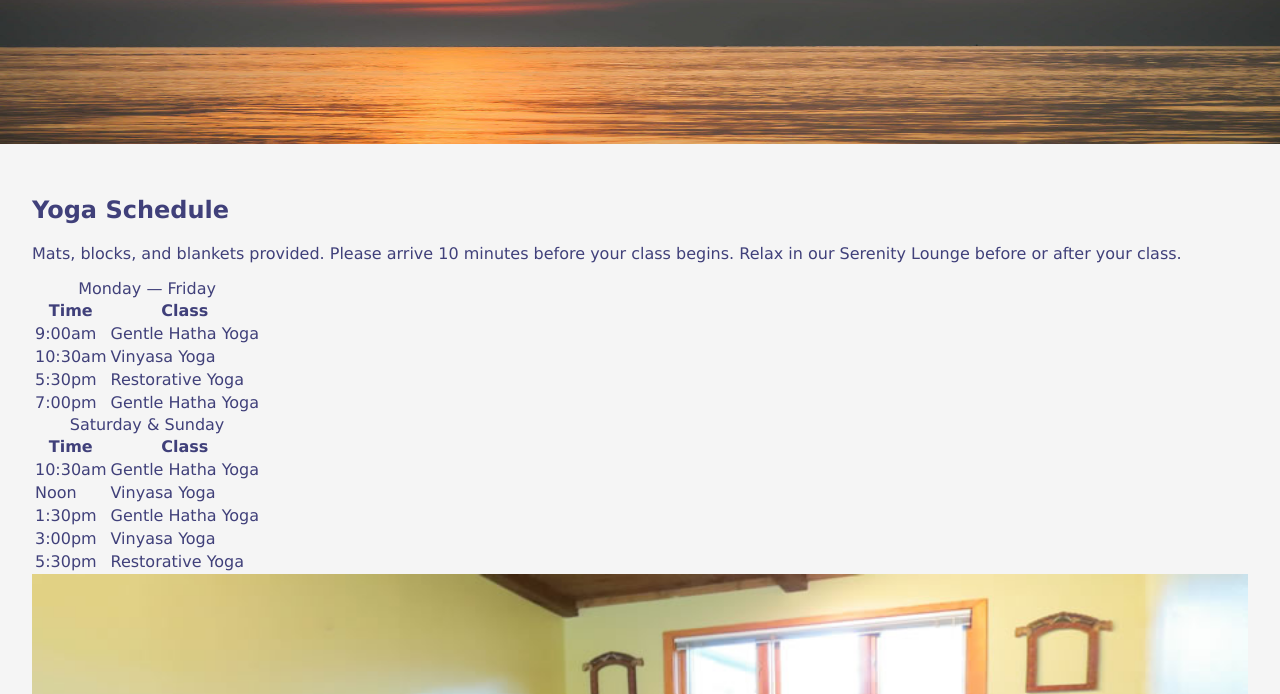
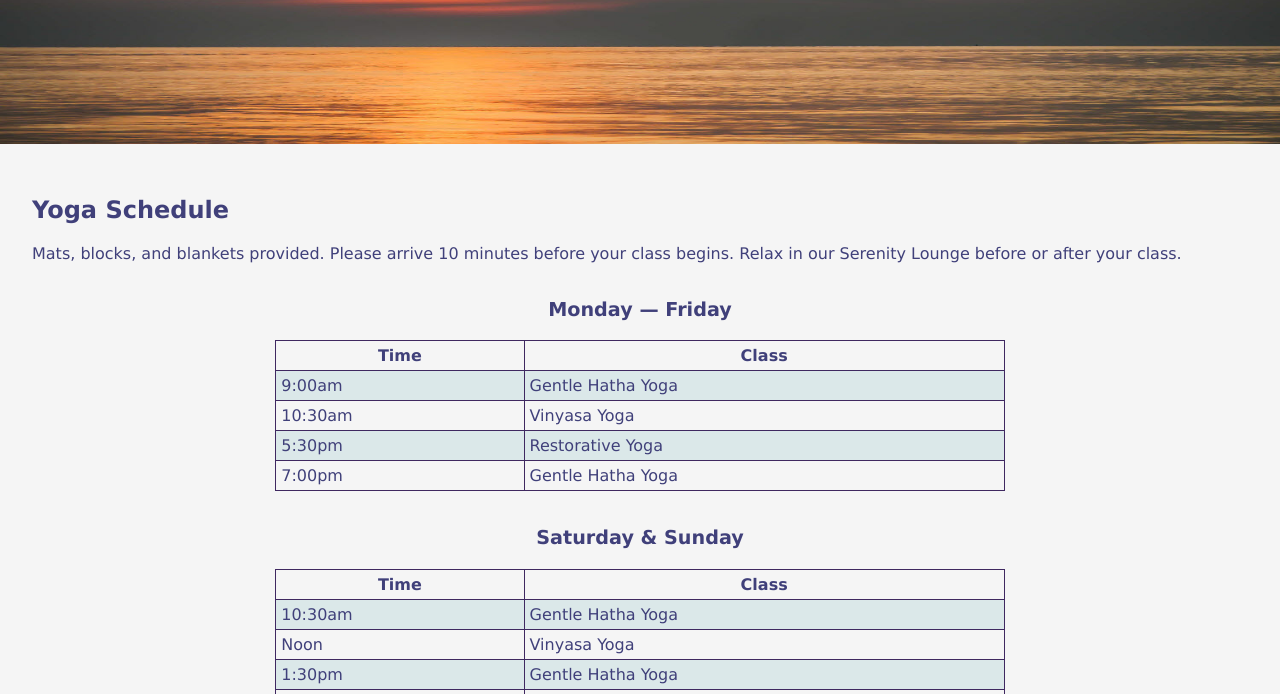
Before and after one commit to vglezman/yoga7_2022, a plain HTML site: page schedule.html in a window 1280 px wide. Shown: the part 106-800 px from the top of the page. Drawn offline with Linux system fonts and the light colour scheme.

Commit message:
Update yoga.css

```diff
--- a/yoga.css
+++ b/yoga.css
@@ -83,6 +83,22 @@ font-size: .60em;
 font-style: italic;
 text-align: center;
 }
+table {
+width:60%;
+margin: auto;
+margin-bottom:1em;
+border-collapse: collapse;
+}
+td, th {
+padding: 5px;
+border: 1px solid #3F2860;
+}
+tr:nth-of-type(even) {background-color: #DBE8E9;}
+caption {
+font-size:120%;
+margin: 1em;
+font-weight: bold;
+}
 @media (min-width: 600px) {
 nav ul {
 flex-flow: row nowrap;
```
